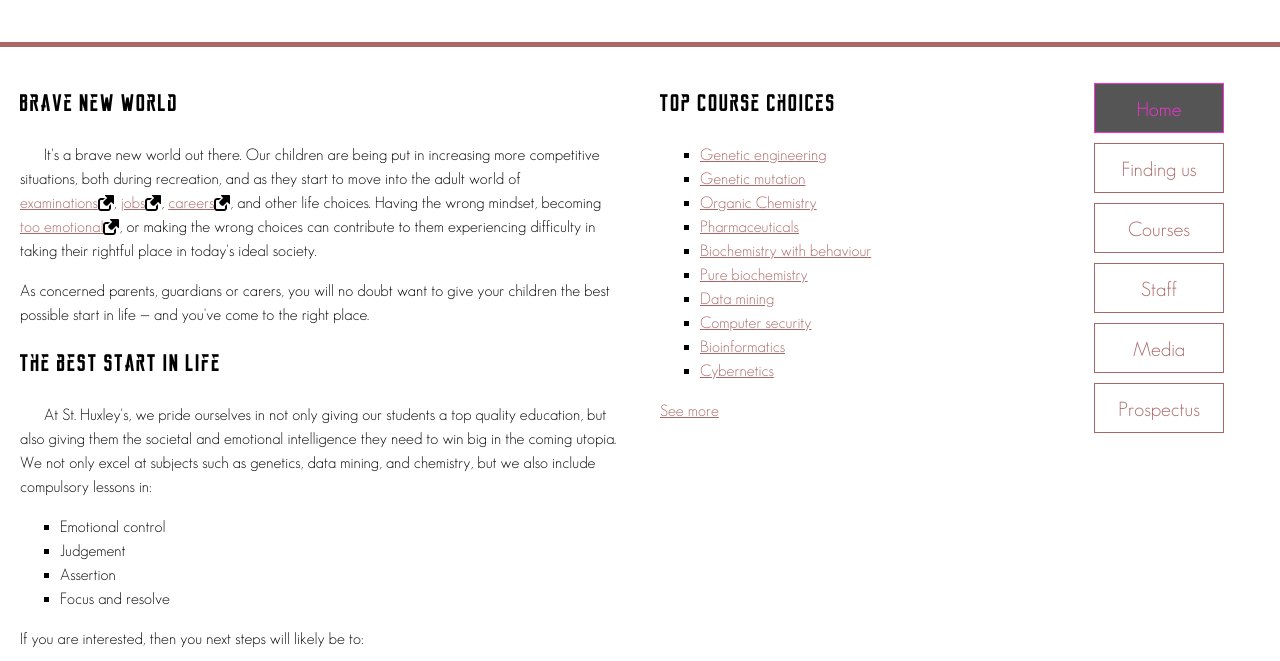
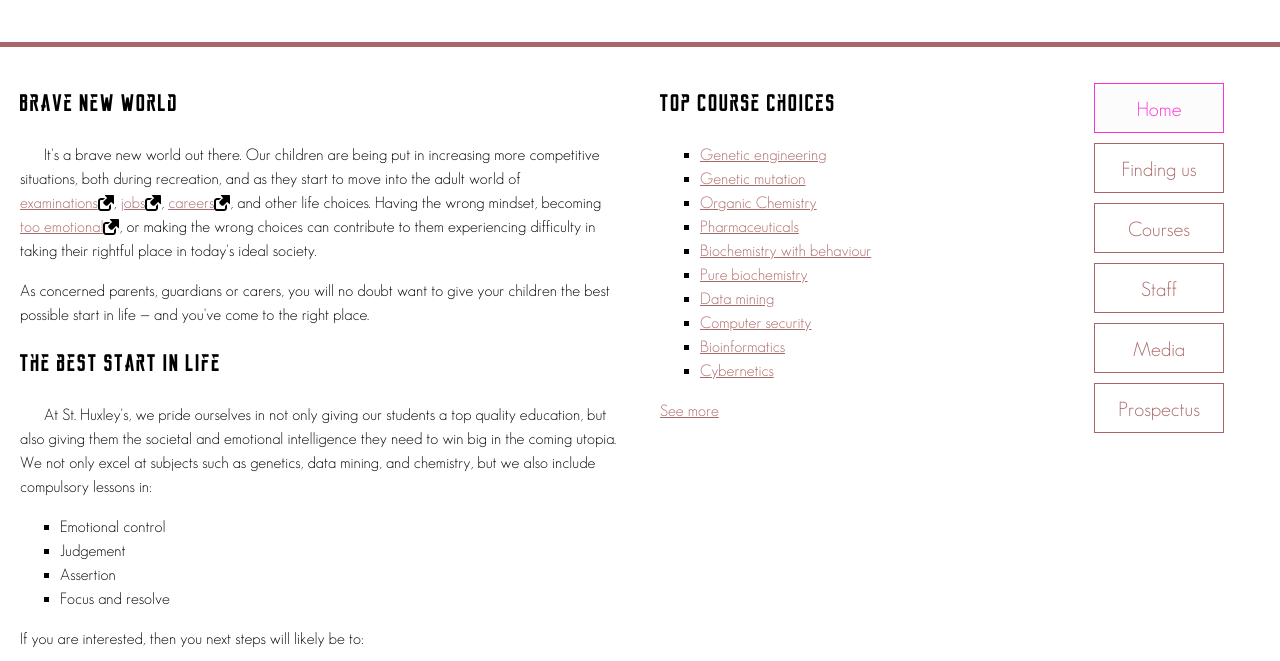
Before and after one commit to SakilaWAW/MozillaWebAssessments, a plain HTML site: page css-text-styling/index.html in a window 1280 px wide. In both pictures the pointer is over the link "Home". Shown: the part 139-800 px from the top of the page. Drawn offline with Linux system fonts and the light colour scheme.

Commit message:
fix the background problems.

```diff
--- a/css-text-styling/css/style.css
+++ b/css-text-styling/css/style.css
@@ -157,7 +157,7 @@ nav ul li a:focus {
 nav ul li a:hover {
     border-color: #ff30dc;
     color: #ff30dc;
-    background: #000a;
+    background: rgba(0,0,0, 0.01);
 }
 
 nav ul li a:active {
```
